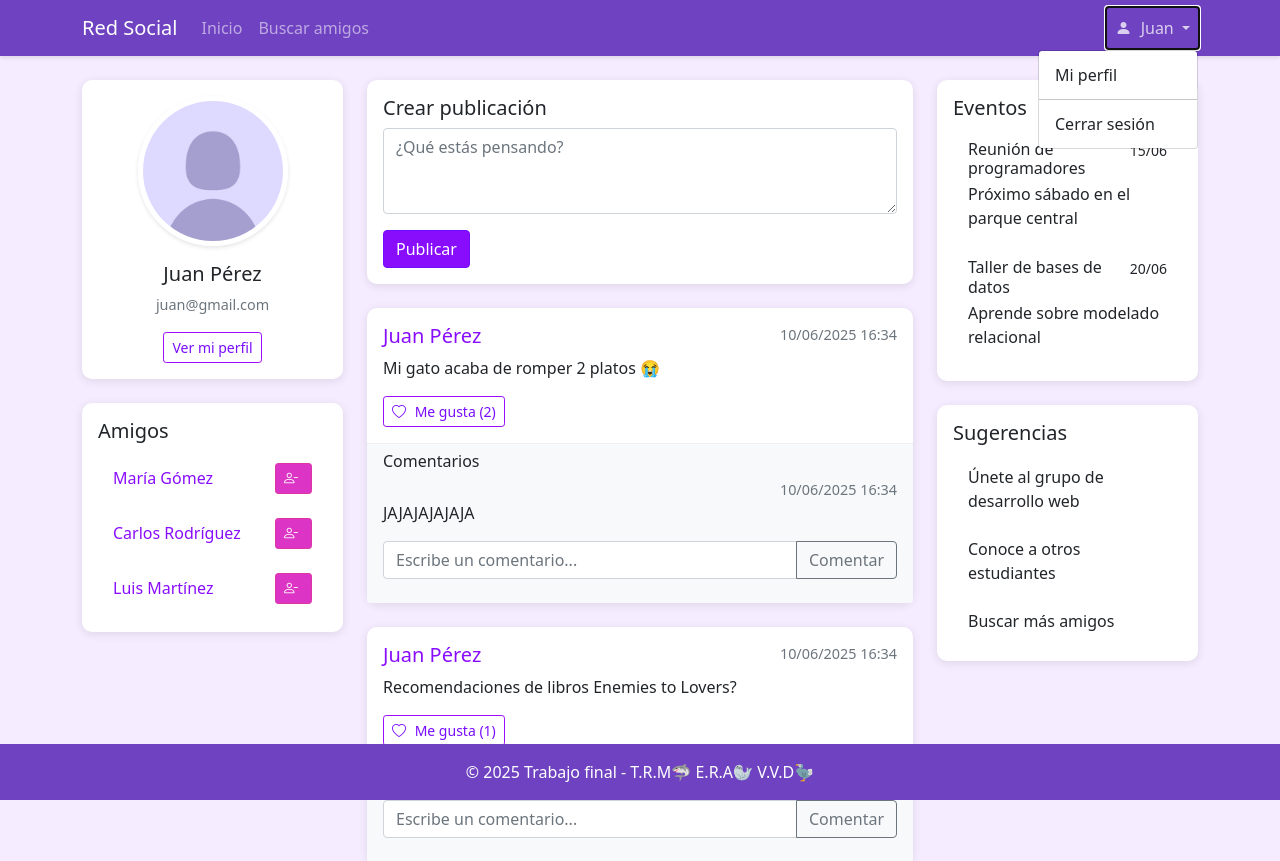
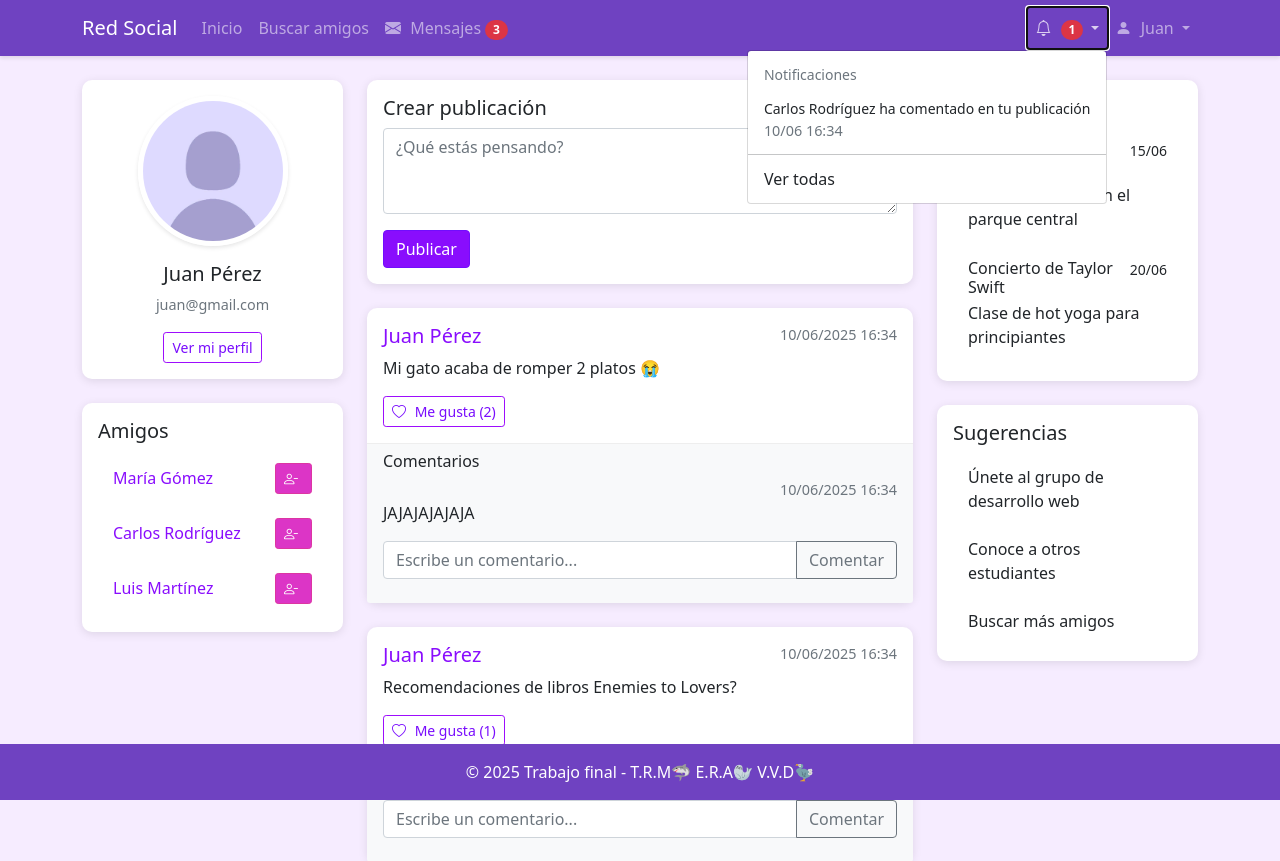
Before and after one commit to Val745/Red_Social_BD, a Flask app: page / in a window 1280 px wide, after a click that opens the changed part. Shown: the top 861 px of the page. Run offline with Flask 2, Linux system fonts and the light colour scheme; a user stored in the database is signed in; data comes from the database, SQL or seed files in the repository.

Commit message:
se ven las notificaciones pero falta el link a mensajes y ver todas las nots

```diff
--- a/app.py
+++ b/app.py
@@ -56,6 +56,22 @@ def index():
             cursor.execute("SELECT * FROM usuarios WHERE id = %s", (session['user_id'],))
             usuario = cursor.fetchone()
 
+            # Obtener número de notificaciones no leídas
+            cursor.execute("""
+                SELECT COUNT(*) AS count FROM notificaciones
+                WHERE usuario_id = %s AND leida = FALSE
+            """, (session['user_id'],))
+            num_notificaciones_no_leidas = cursor.fetchone()['count']
+
+            # Obtener notificaciones recientes para el dropdown
+            cursor.execute("""
+                SELECT * FROM notificaciones
+                WHERE usuario_id = %s
+                ORDER BY fecha_notificacion DESC
+                LIMIT 3
+            """, (session['user_id'],))
+            notificaciones_recientes = cursor.fetchall()
+
             # Obtener publicaciones del muro
             cursor.execute("""
                 SELECT p.id, p.contenido, p.fecha_publicacion, u.nombre, u.apellido,
@@ -73,7 +89,7 @@ def index():
             """, (session['user_id'], session['user_id'], session['user_id']))
             publicaciones = cursor.fetchall()
 
-            # Obtener comentarios para cada publicación (versión corregida)
+            # Obtener comentarios para cada publicación
             for pub in publicaciones:
                 cursor.execute("""
                     SELECT c.id, c.contenido, c.fecha_publicacion,
@@ -98,7 +114,16 @@ def index():
             """, (session['user_id'], session['user_id']))
             amigos = cursor.fetchall()
 
-            # Contar mensajes no leídos (versión corregida)
+            # Obtener solicitudes de amistad pendientes (NUEVO)
+            cursor.execute("""
+                SELECT u.id, u.nombre, u.apellido, a.fecha_amistad
+                FROM usuarios u
+                JOIN amistades a ON u.id = a.usuario1_id
+                WHERE a.usuario2_id = %s AND a.estado = 'pendiente'
+            """, (session['user_id'],))
+            solicitudes = cursor.fetchall()
+
+            # Contar mensajes no leídos
             cursor.execute("""
                 SELECT COUNT(*) AS unread_count FROM mensajes
                 WHERE receptor_id = %s AND leido = FALSE
@@ -106,22 +131,19 @@ def index():
             result = cursor.fetchone()
             unread_count = result['unread_count'] if result else 0
 
-            print("Estructura de comentarios:")
-            for pub in publicaciones:
-                print(f"Publicación {pub['id']} tiene {len(pub['comentarios'])} comentarios")
-                for comentario in pub['comentarios']:
-                    print(comentario)  # Verifica las claves disponibles
         return render_template('index.html',
                             usuario=usuario,
                             publicaciones=publicaciones,
                             amigos=amigos,
-                            unread_count=unread_count)
+                            solicitudes=solicitudes,  # Ahora está definida
+                            unread_count=unread_count,
+                            num_notificaciones_no_leidas=num_notificaciones_no_leidas,
+                            notificaciones_recientes=notificaciones_recientes)
 
     except mysql.connector.Error as err:
         flash('Error de base de datos. Por favor intenta nuevamente.', 'error')
         print(f"Database error: {err}")
         return redirect(url_for('login'))
-
 @app.route('/login', methods=['GET', 'POST'])
 def login():
     if request.method == 'POST':
@@ -293,43 +315,52 @@ def like(publicacion_id):
 
     return redirect(url_for('index'))
 
-
 @app.route('/mensajes')
 def mensajes():
     if 'user_id' not in session:
         return redirect(url_for('login'))
 
-    conn = get_db_connection()
-    cursor = conn.cursor(dictionary=True)
+    try:
+        with get_db_cursor() as cursor:
+            # Get conversations
+            cursor.execute("""
+                SELECT u.id, u.nombre, u.apellido,
+                       (SELECT contenido FROM mensajes
+                        WHERE (emisor_id = %s AND receptor_id = u.id)
+                           OR (emisor_id = u.id AND receptor_id = %s)
+                        ORDER BY fecha_envio DESC LIMIT 1) AS ultimo_mensaje,
+                       (SELECT fecha_envio FROM mensajes
+                        WHERE (emisor_id = %s AND receptor_id = u.id)
+                           OR (emisor_id = u.id AND receptor_id = %s)
+                        ORDER BY fecha_envio DESC LIMIT 1) AS fecha_ultimo_mensaje,
+                       (SELECT COUNT(*) FROM mensajes
+                        WHERE receptor_id = %s AND emisor_id = u.id AND leido = FALSE) AS no_leidos
+                FROM usuarios u
+                WHERE u.id IN (
+                    SELECT emisor_id FROM mensajes WHERE receptor_id = %s
+                    UNION
+                    SELECT receptor_id FROM mensajes WHERE emisor_id = %s
+                )
+                ORDER BY fecha_ultimo_mensaje DESC
+            """, (session['user_id'], session['user_id'], session['user_id'], session['user_id'], session['user_id'], session['user_id'], session['user_id']))
 
-    # Obtener conversaciones
-    cursor.execute("""
-        SELECT u.id, u.nombre, u.apellido,
-               (SELECT contenido FROM mensajes
-                WHERE (emisor_id = %s AND receptor_id = u.id)
-                   OR (emisor_id = u.id AND receptor_id = %s)
-                ORDER BY fecha_envio DESC LIMIT 1) AS ultimo_mensaje,
-               (SELECT fecha_envio FROM mensajes
-                WHERE (emisor_id = %s AND receptor_id = u.id)
-                   OR (emisor_id = u.id AND receptor_id = %s)
-                ORDER BY fecha_envio DESC LIMIT 1) AS fecha_ultimo_mensaje,
-               (SELECT COUNT(*) FROM mensajes
-                WHERE receptor_id = %s AND emisor_id = u.id AND leido = FALSE) AS no_leidos
-        FROM usuarios u
-        WHERE u.id IN (
-            SELECT emisor_id FROM mensajes WHERE receptor_id = %s
-            UNION
-            SELECT receptor_id FROM mensajes WHERE emisor_id = %s
-        )
-        ORDER BY fecha_ultimo_mensaje DESC
-    """, (session['user_id'], session['user_id'], session['user_id'], session['user_id'], session['user_id'], session['user_id'], session['user_id']))
+            conversaciones = cursor.fetchall()
 
-    conversaciones = cursor.fetchall()
+            # Get total unread count for the current user
+            cursor.execute("""
+                SELECT COUNT(*) AS unread_count FROM mensajes
+                WHERE receptor_id = %s AND leido = FALSE
+            """, (session['user_id'],))
+            unread_count = cursor.fetchone()['unread_count']
 
-    cursor.close()
-    conn.close()
+        return render_template('mensajes.html',
+                            conversaciones=conversaciones,
+                            unread_count=unread_count)
 
-    return render_template('mensajes.html', conversaciones=conversaciones)
+    except Exception as e:
+        flash('Error loading messages', 'error')
+        print(f"Messages error: {e}")
+        return redirect(url_for('index'))
 
 @app.route('/mensajes/<int:usuario_id>', methods=['GET', 'POST'])
 def conversacion(usuario_id):
@@ -661,5 +692,90 @@ def logout():
     flash('Has cerrado sesión correctamente', 'info')
     return redirect(url_for('login'))
 
+# ... (all your other routes remain above this)
+
+@app.route('/notificaciones')
+def notificaciones():
+    if 'user_id' not in session:
+        return redirect(url_for('login'))
+
+    try:
+        with get_db_cursor() as cursor:
+            # Get unread notifications
+            cursor.execute("""
+                SELECT * FROM notificaciones
+                WHERE usuario_id = %s AND leida = FALSE
+                ORDER BY fecha_notificacion DESC
+            """, (session['user_id'],))
+            notificaciones_no_leidas = cursor.fetchall()
+
+            # Get read notifications (last 5)
+            cursor.execute("""
+                SELECT * FROM notificaciones
+                WHERE usuario_id = %s AND leida = TRUE
+                ORDER BY fecha_notificacion DESC
+                LIMIT 5
+            """, (session['user_id'],))
+            notificaciones_leidas = cursor.fetchall()
+
+        return render_template('notificaciones.html',
+                            no_leidas=notificaciones_no_leidas,
+                            leidas=notificaciones_leidas)
+
+    except Exception as e:
+        flash('Error loading notifications', 'error')
+        print(f"Notification error: {e}")
+        return redirect(url_for('index'))
+
+@app.context_processor
+def inject_unread_count():
+    if 'user_id' in session:
+        try:
+            with get_db_cursor() as cursor:
+                cursor.execute("""
+                    SELECT COUNT(*) AS unread_count FROM mensajes
+                    WHERE receptor_id = %s AND leido = FALSE
+                """, (session['user_id'],))
+                result = cursor.fetchone()
+                return {'unread_count': result['unread_count'] if result else 0}
+        except Exception as e:
+            print(f"Error getting unread count: {e}")
+            return {'unread_count': 0}
+    return {'unread_count': 0}
+
+@app.route('/marcar_notificacion/<int:notif_id>', methods=['POST'])
+def marcar_notificacion(notif_id):
+    if 'user_id' not in session:
+        return redirect(url_for('login'))
+
+    try:
+        with get_db_cursor() as cursor:
+            cursor.execute("""
+                UPDATE notificaciones
+                SET leida = TRUE
+                WHERE id = %s AND usuario_id = %s
+            """, (notif_id, session['user_id']))
+
+        flash('Notification marked as read', 'success')
+    except Exception as e:
+        flash('Error marking notification', 'error')
+        print(f"Mark notification error: {e}")
+
+    return redirect(url_for('notificaciones'))
+
+
+
+def crear_notificacion(usuario_id, tipo, contenido):
+    try:
+        with get_db_cursor() as cursor:
+            cursor.execute("""
+                INSERT INTO notificaciones (usuario_id, tipo, contenido)
+                VALUES (%s, %s, %s)
+            """, (usuario_id, tipo, contenido))
+    except Exception as e:
+        print(f"Error al crear notificación: {e}")
+
+
+# This should be the VERY LAST LINE in your file
 if __name__ == '__main__':
     app.run(debug=True)
--- a/static/css/styles.css
+++ b/static/css/styles.css
@@ -111,6 +111,27 @@ a {
     background: #555;
 }
 
+/* Estilos para notificaciones */
+.list-group-item.list-group-item-primary {
+    background-color: #cfe2ff;
+}
+
+.list-group-item.list-group-item-secondary {
+    background-color: #e2e3e5;
+}
+
+.dropdown-menu {
+    max-height: 300px;
+    overflow-y: auto;
+}
+
+.notification-badge {
+    position: absolute;
+    top: -5px;
+    right: -5px;
+    font-size: 0.7em;
+}
+
 footer {
     position: fixed;
     bottom: 0;
--- a/templates/base.html
+++ b/templates/base.html
@@ -24,10 +24,43 @@
                     <li class="nav-item">
                         <a class="nav-link" href="{{ url_for('buscar') }}">Buscar amigos</a>
                     </li>
+                    <li class="nav-item">
+                        <a class="nav-link" href="{{ url_for('mensajes') }}">
+                            <i class="bi bi-envelope{% if unread_count > 0 %}-fill{% endif %}"></i> Mensajes
+                            {% if unread_count > 0 %}
+                            <span class="badge bg-danger rounded-pill">{{ unread_count }}</span>
+                            {% endif %}
+                        </a>
+                    </li>
                     {% endif %}
                 </ul>
                 <ul class="navbar-nav">
                     {% if 'user_id' in session %}
+                    <li class="nav-item dropdown">
+                        <a class="nav-link dropdown-toggle" href="#" id="navbarNotificaciones" role="button" data-bs-toggle="dropdown">
+                            <i class="bi bi-bell"></i>
+                            {% if num_notificaciones_no_leidas > 0 %}
+                            <span class="badge bg-danger rounded-pill">{{ num_notificaciones_no_leidas }}</span>
+                            {% endif %}
+                        </a>
+                        <ul class="dropdown-menu dropdown-menu-end">
+                            <li><h6 class="dropdown-header">Notificaciones</h6></li>
+                            {% if num_notificaciones_no_leidas > 0 %}
+                                {% for notif in notificaciones_recientes %}
+                                <li>
+                                    <a class="dropdown-item" href="{{ url_for('notificaciones') }}">
+                                        <small>{{ notif.contenido }}</small>
+                                        <small class="d-block text-muted">{{ notif.fecha_notificacion.strftime('%d/%m %H:%M') }}</small>
+                                    </a>
+                                </li>
+                                {% endfor %}
+                            {% else %}
+                                <li><a class="dropdown-item" href="{{ url_for('notificaciones') }}">No hay notificaciones nuevas</a></li>
+                            {% endif %}
+                            <li><hr class="dropdown-divider"></li>
+                            <li><a class="dropdown-item" href="{{ url_for('notificaciones') }}">Ver todas</a></li>
+                        </ul>
+                    </li>
                     <li class="nav-item dropdown">
                         <a class="nav-link dropdown-toggle" href="#" id="navbarDropdown" role="button" data-bs-toggle="dropdown">
                             <i class="bi bi-person-fill"></i> {{ session['nombre'] }}
--- a/templates/index.html
+++ b/templates/index.html
@@ -144,10 +144,10 @@
                     </a>
                     <a href="#" class="list-group-item list-group-item-action">
                         <div class="d-flex w-100 justify-content-between">
-                            <h6 class="mb-1">Taller de bases de datos</h6>
+                            <h6 class="mb-1">Concierto de Taylor Swift</h6>
                             <small>20/06</small>
                         </div>
-                        <p class="mb-1">Aprende sobre modelado relacional</p>
+                        <p class="mb-1">Clase de hot yoga para principiantes</p>
                     </a>
                 </div>
             </div>
```
Also changed, not shown: templates/notificaciones.html (added, +56 -0 lines).
